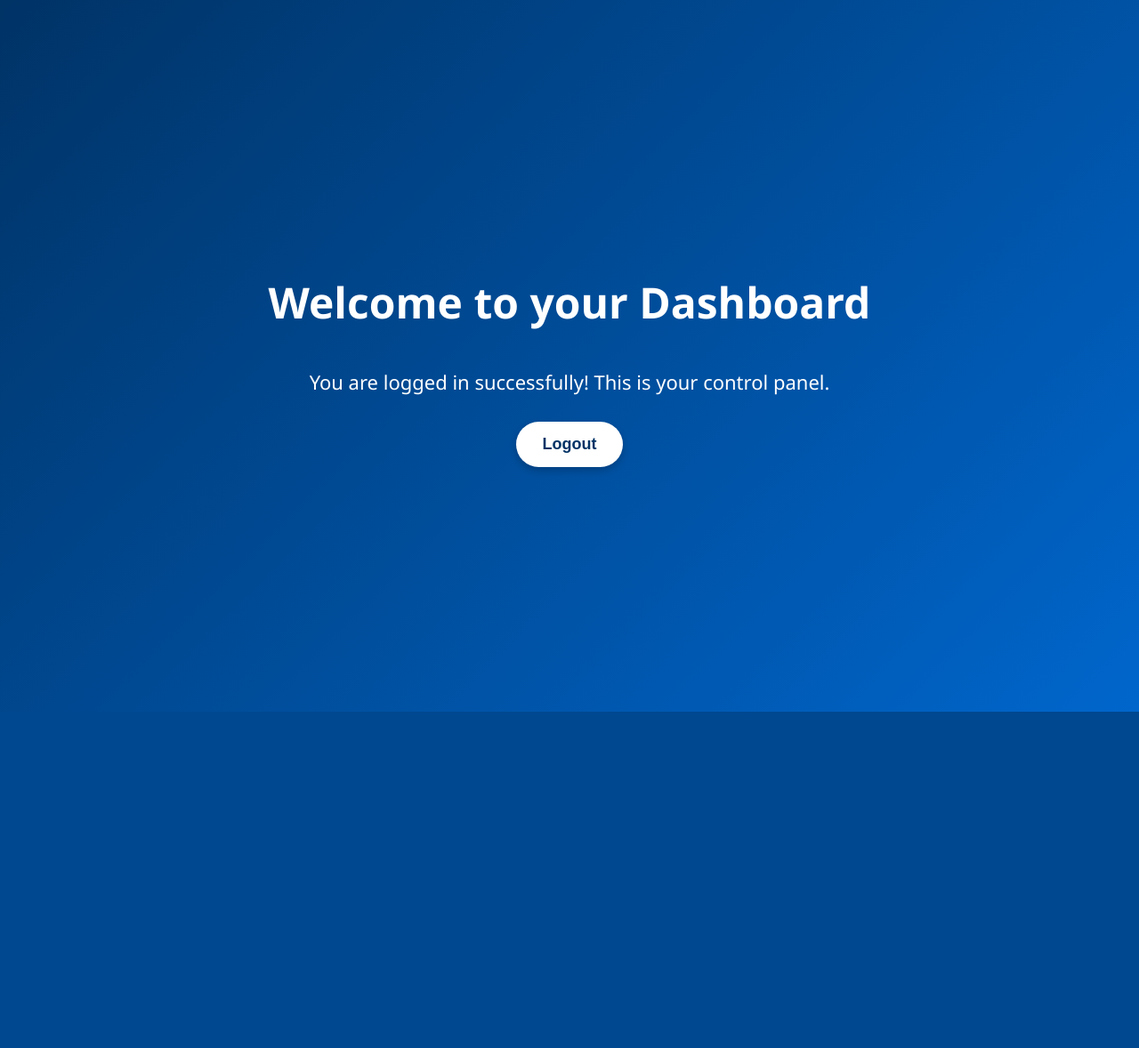
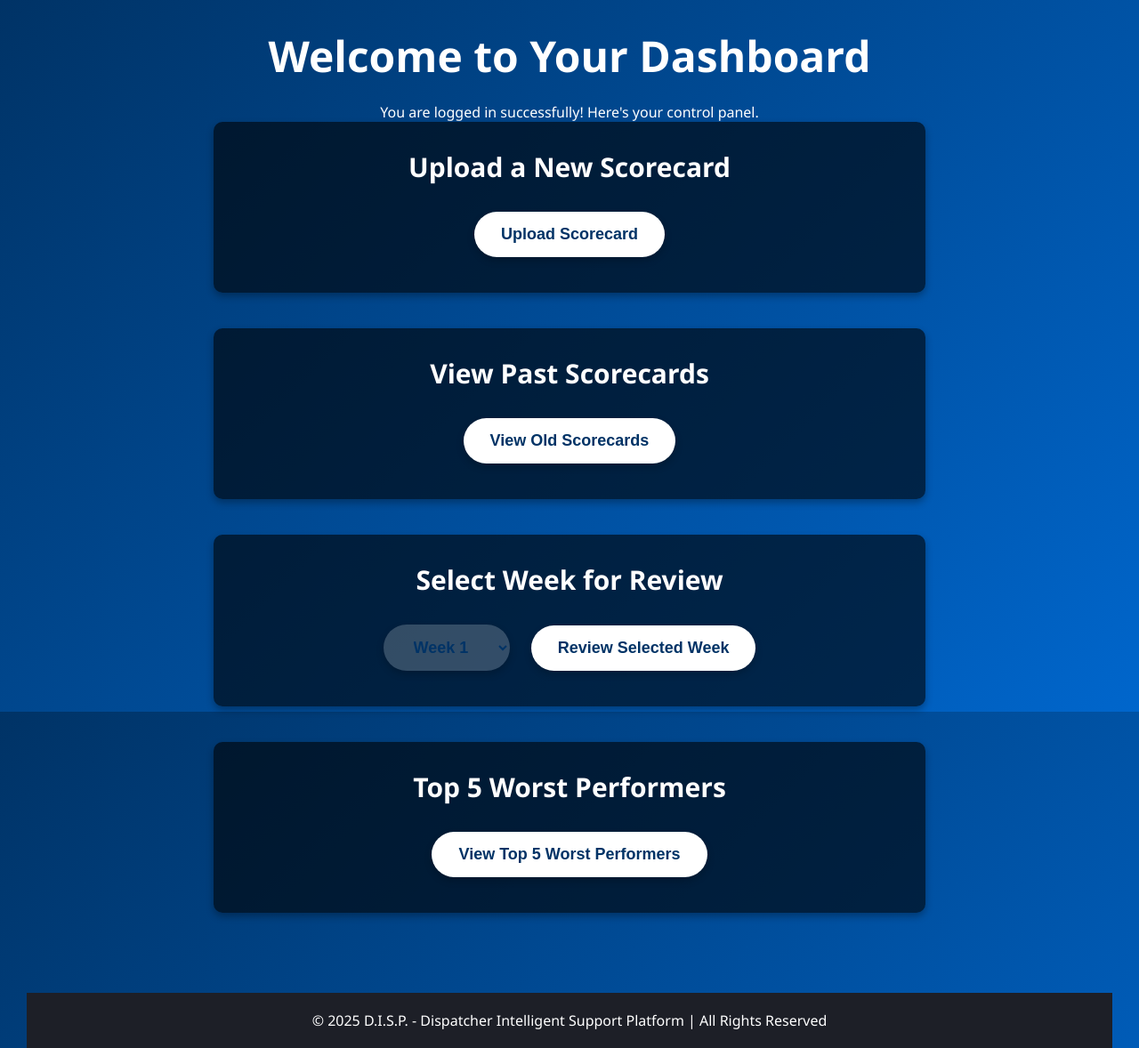
Before and after one commit to genkovA7/disp-platform, a Flask app: page /dashboard in a window 1280 px wide. Shown: the whole page at 89% size. Before the commit the page ends 800 px from the top, so only its background shows below. Run offline with Flask 3, Linux system fonts and the light colour scheme.

Commit message:
Added styled dashboard

```diff
--- a/app.py
+++ b/app.py
@@ -49,4 +49,5 @@ def top_5():
     return render_template('top_5.html')  # Ще добавим съдържание за топ 5
 
 if __name__ == '__main__':
-    app.run(host='0.0.0.0', port=int(os.environ.get("PORT", 5000)), debug=True)
+    # Настройване на Flask да слуша на 0.0.0.0 и да използва правилния порт
+    app.run(host='0.0.0.0', port=int(os.environ.get("PORT", 5000)))
--- a/templates/dashboard.html
+++ b/templates/dashboard.html
@@ -4,27 +4,55 @@
   <meta charset="UTF-8" />
   <title>Dashboard – D.I.S.P.</title>
   <style>
+    * {
+      margin: 0;
+      padding: 0;
+      box-sizing: border-box;
+    }
+
     body {
-            margin: 0;
-            font-family: "Segoe UI", Tahoma, Geneva, Verdana, sans-serif;
       background: linear-gradient(135deg, #003366, #0066cc);
       color: white;
+      font-family: "Segoe UI", Tahoma, Geneva, Verdana, sans-serif;
       display: flex;
-            justify-content: center;
+      flex-direction: column;
+      justify-content: flex-start;
       align-items: center;
       height: 100vh;
-            flex-direction: column;
+      padding: 30px;
     }
+
     h1 {
       font-size: 48px;
       margin-bottom: 20px;
+      text-align: center;
     }
-        p {
-            font-size: 22px;
-            margin-bottom: 30px;
+
+    .section {
+      margin-bottom: 40px;
+      padding: 30px;
+      background-color: rgba(0, 0, 0, 0.6);
+      border-radius: 10px;
+      box-shadow: 0px 4px 8px rgba(0, 0, 0, 0.3);
+      width: 100%;
+      max-width: 800px;
+      text-align: center;
+      transition: all 0.3s ease;
     }
-        .button {
+
+    .section:hover {
+      transform: scale(1.05);
+      box-shadow: 0px 6px 12px rgba(0, 0, 0, 0.5);
+    }
+
+    .section h2 {
+      font-size: 30px;
+      margin-bottom: 20px;
+    }
+
+    .section button, .section select {
       padding: 15px 30px;
+      margin: 10px;
       border-radius: 50px;
       background-color: #ffffff;
       color: #003366;
@@ -35,19 +63,68 @@
       transition: all 0.3s ease-in-out;
       box-shadow: 0px 4px 8px rgba(0, 0, 0, 0.2);
     }
-        .button:hover {
+
+    .section button:hover, .section select:hover {
       background-color: #003366;
       color: white;
       transform: translateY(-4px);
       box-shadow: 0px 6px 12px rgba(0, 0, 0, 0.3);
     }
+
+    .section select {
+      font-size: 18px;
+      background-color: rgba(255, 255, 255, 0.2);
+    }
+
+    footer {
+      margin-top: 50px;
+      background-color: #1d1f27;
+      padding: 20px;
+      color: white;
+      width: 100%;
+      text-align: center;
+      font-size: 16px;
+    }
   </style>
 </head>
 <body>
 
-    <h1>Welcome to your Dashboard</h1>
-    <p>You are logged in successfully! This is your control panel.</p>
-    <button class="button" onclick="window.location.href='/logout'">Logout</button>
+  <h1>Welcome to Your Dashboard</h1>
+  <p>You are logged in successfully! Here's your control panel.</p>
+
+  <!-- Section for uploading a scorecard -->
+  <div class="section">
+    <h2>Upload a New Scorecard</h2>
+    <button onclick="window.location.href='/upload-scorecard'">Upload Scorecard</button>
+  </div>
+
+  <!-- Section for viewing past scorecards -->
+  <div class="section">
+    <h2>View Past Scorecards</h2>
+    <button onclick="window.location.href='/view-scorecards'">View Old Scorecards</button>
+  </div>
+
+  <!-- Section for selecting week and reviewing -->
+  <div class="section">
+    <h2>Select Week for Review</h2>
+    <select>
+      <option value="week1">Week 1</option>
+      <option value="week2">Week 2</option>
+      <option value="week3">Week 3</option>
+      <!-- These options can be dynamically populated based on uploaded scorecards -->
+    </select>
+    <button onclick="window.location.href='/review-week'">Review Selected Week</button>
+  </div>
+
+  <!-- Section for top 5 worst performers -->
+  <div class="section">
+    <h2>Top 5 Worst Performers</h2>
+    <button onclick="window.location.href='/top-5'">View Top 5 Worst Performers</button>
+  </div>
+
+  <footer>
+    <p>&copy; 2025 D.I.S.P. - Dispatcher Intelligent Support Platform | All Rights Reserved</p>
+  </footer>
 
 </body>
 </html>
```
Also changed, not shown: templates/review_week.html (added), templates/top_5.html (added), templates/upload_scorecard.html (added), templates/view_scorecards.html (added), 1 other file. Lines whose indentation alone changed are shown as unchanged.
